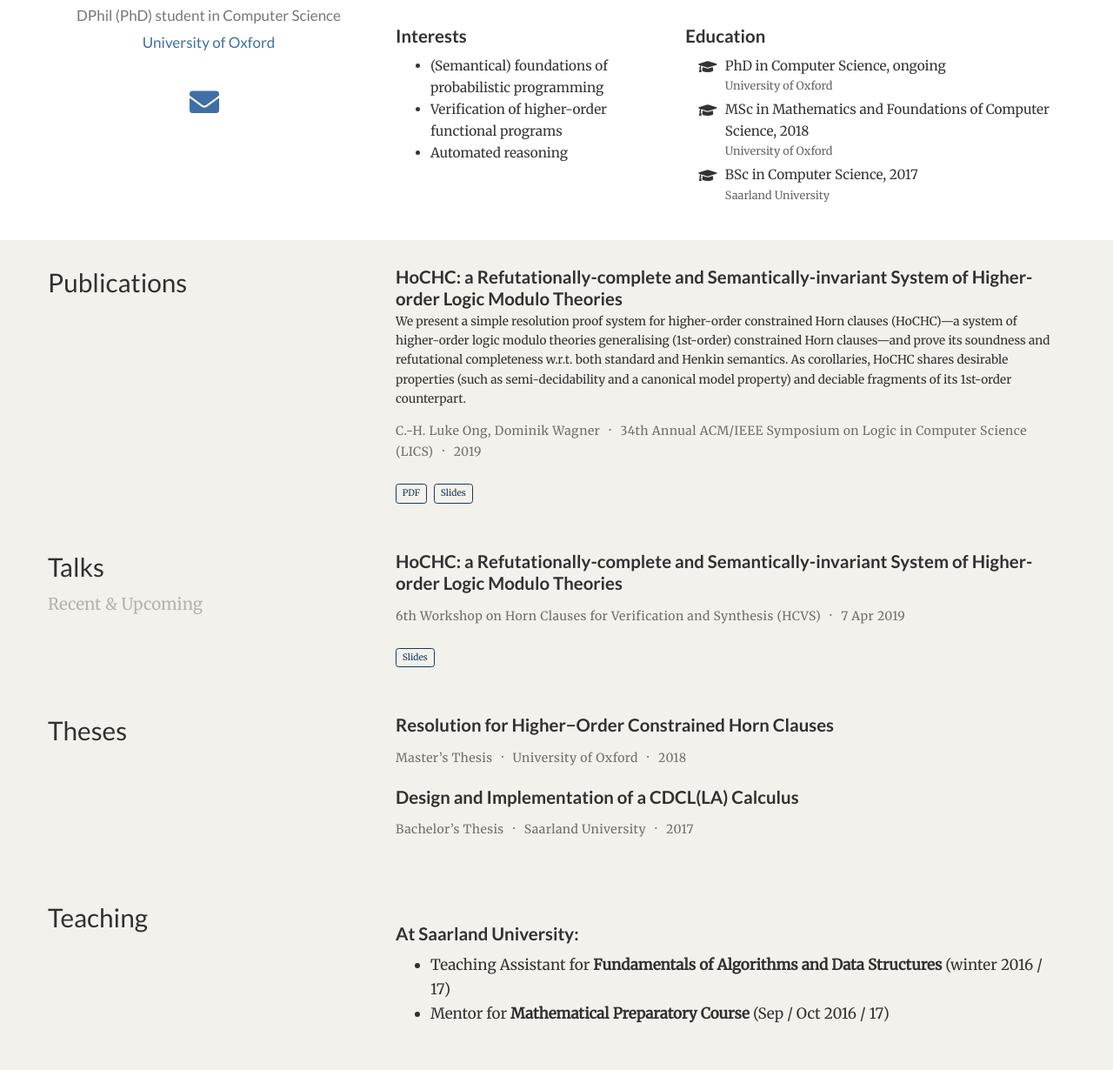
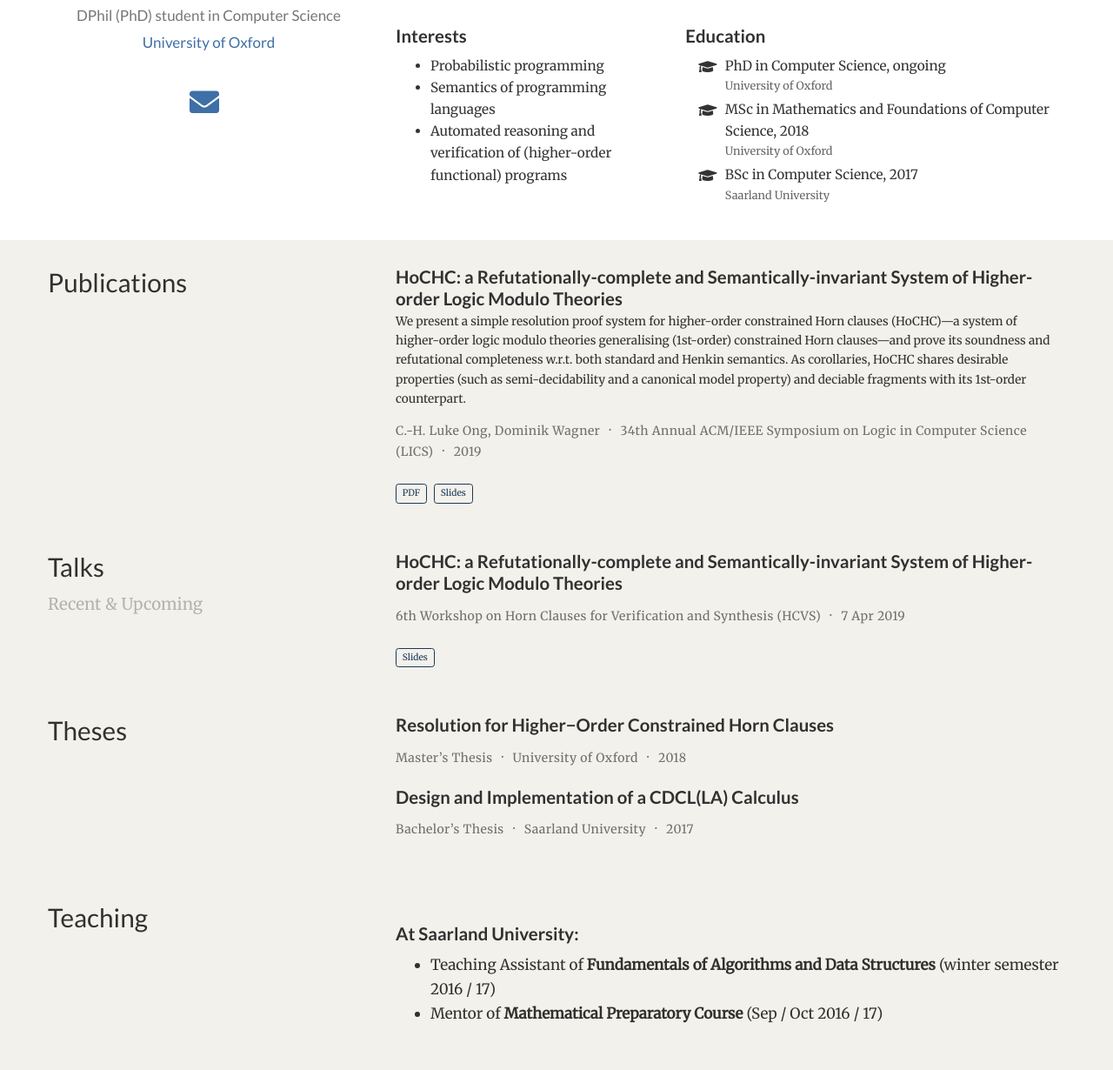
Before and after one commit to domwagner/domwagner.github.io, a plain HTML site: page index.html in a window 1280 px wide. Shown: the part 410-1640 px from the top of the page at 87% size. Drawn offline with nearby package versions, Linux system fonts and the light colour scheme; some icons are missing.

Commit message:
minor rebuild

```diff
--- a/index.html
+++ b/index.html
@@ -495,11 +495,11 @@ I am broadly interested in the semantics of programming languages and logic. Cur
         <h3>Interests</h3>
         <ul class="ul-interests">
 
-          <li>(Semantical) foundations of probabilistic programming</li>
-
-          <li>Verification of higher-order functional programs</li>
-
-          <li>Automated reasoning</li>
+          <li>Probabilistic programming</li>
+
+          <li>Semantics of programming languages</li>
+
+          <li>Automated reasoning and verification of (higher-order functional) programs</li>
 
         </ul>
       </div>
@@ -664,7 +664,7 @@ I am broadly interested in the semantics of programming languages and logic. Cur
 
 
     <div class="article-style" itemprop="articleBody">
-      We present a simple resolution proof system for higher-order constrained Horn clauses (HoCHC)—a system of higher-order logic modulo theories generalising (1st-order) constrained Horn clauses—and prove its soundness and refutational completeness w.r.t. both standard and Henkin semantics. As corollaries, HoCHC shares desirable properties (such as semi-decidability and a canonical model property) and deciable fragments of its 1st-order counterpart.
+      We present a simple resolution proof system for higher-order constrained Horn clauses (HoCHC)—a system of higher-order logic modulo theories generalising (1st-order) constrained Horn clauses—and prove its soundness and refutational completeness w.r.t. both standard and Henkin semantics. As corollaries, HoCHC shares desirable properties (such as semi-decidability and a canonical model property) and deciable fragments with its 1st-order counterpart.
     </div>
 
 
@@ -1440,8 +1440,8 @@ I am broadly interested in the semantics of programming languages and logic. Cur
 <h3 id="at-saarland-university">At Saarland University:</h3>
 
 <ul>
-<li>Teaching Assistant for <strong>Fundamentals of Algorithms and Data Structures</strong> (winter 2016 / 17)</li>
-<li>Mentor for <strong>Mathematical Preparatory Course</strong> (Sep / Oct 2016 / 17)</li>
+<li>Teaching Assistant of <strong>Fundamentals of Algorithms and Data Structures</strong> (winter semester 2016 / 17)</li>
+<li>Mentor of <strong>Mathematical Preparatory Course</strong> (Sep / Oct 2016 / 17)</li>
 </ul>
 
     </div>
```
Also changed, not shown: authors/admin/index.html (+3 -3 lines), index.json (+1 -1 lines), publication/lics2019/index.html (+2 -2 lines), publication_types/1/index.html (+1 -1 lines).
